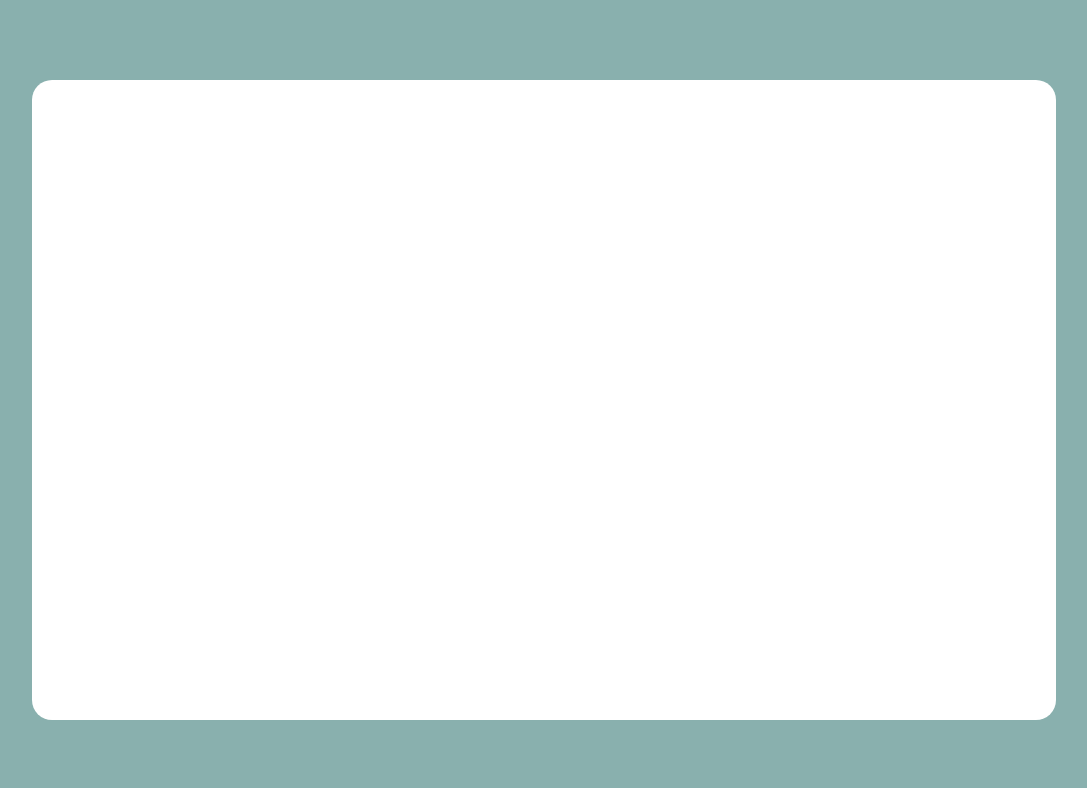
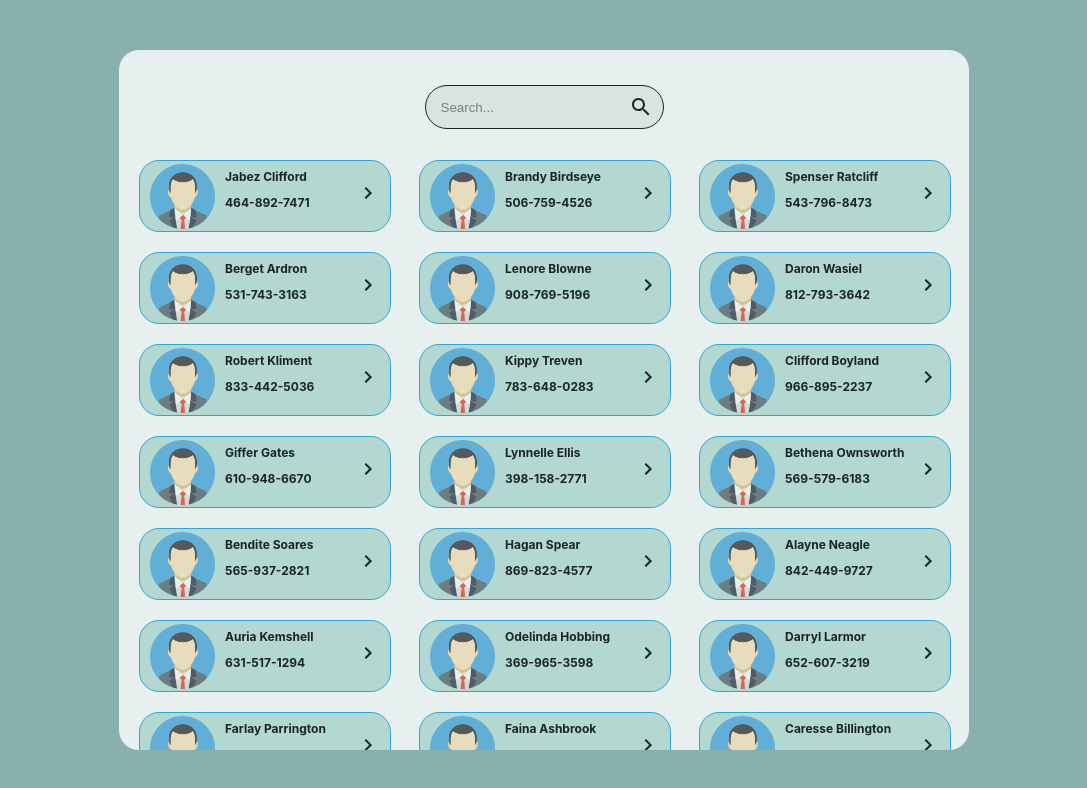
Before and after one commit to Estebanadm/Contact_Web_App, a React (Create React App) app: page / in a window 1280 px wide. Shown: the top 788 px of the page, without its empty margins (96-1183 px from the left). Built offline with nearby package versions, Linux system fonts and the light colour scheme.

Commit message:
Adding main contact list

```diff
--- a/src/App.css
+++ b/src/App.css
@@ -1,14 +1,14 @@
 .container{
   display: 'flex';
-  justifyContent:'center';
-  alignItems:'center';
+  justify-content:'center';
+  align-items:'center';
   height: '100vh';
 
 }
 .boxContainer {
   position: absolute;
-  width: 80%;
-  height: 80%;
+  width: 850px;
+  height: 700px;
   mix-blend-mode: normal;
   background-color: #FFFFFF;
   border-radius: 20px;
@@ -17,4 +17,33 @@
   bottom:0;
   left:0;
   right:0;
+  opacity: 0.8;
+  flexDirection:'row';
 }
+.headerContainer{
+  display: 'flex';
+  position:'relative';
+  height: 100px;
+  width: 100%;
+  align-items: center;
+  justify-content: center;
+  border-top-left-radius: 20px;
+  border-top-right-radius: 20px;
+  overflow: hidden;
+}
+.contactsContainer{
+  poisition:relative;
+  height: 600px;
+  display: grid;
+  grid-template-columns:1fr 1fr 1fr;
+  overflow-y: scroll;
+  border-bottom-left-radius: 20px;
+  border-bottom-right-radius: 20px;
+  padding-left: 10px;
+}
+
+
+::-webkit-scrollbar {
+  width: 0px;
+  background: transparent; /* make scrollbar transparent */
+}
--- a/src/App.js
+++ b/src/App.js
@@ -1,24 +1,54 @@
-import './App.css';
-import React, { useEffect } from 'react';
-import data from './Assets/Data/MOCK_DATA.json';
-import Box from '@mui/material/Box';
+/* eslint-disable no-unused-vars */
+import './App.css'
+import React, { useEffect, Fragment } from 'react'
+import data from './Assets/Data/MOCK_DATA.json'
+import Box from '@mui/material/Box'
+import SearchBar from './components/SearchBar/SearchBar';
+import { bindActionCreators } from 'redux';
+import { connect } from 'react-redux';
+import * as contactActions from './actions/contactActions';
+import ContactCard from './components/ContactCard/ContactCard';
 
-function App() {
-  const getData=()=>data;
+function App () {
+  const getData = () => data
   useEffect(() => {
-    //TODO:If the state is empty then get the information from the data json
-    //and dispatch it to the state
-    const data=getData();
-    console.log(data);
-  }, []);
+    // TODO:If the state is empty then get the information from the data json
+    // and dispatch it to the state
+    const data = getData()
+    console.log(data)
+  }, [])
   return (
     <div >
       <style>{'body {background-color:#89B0AE'}</style>
-      <div class={"container"}>
-        <Box class={"boxContainer"}></Box>
+      <div className={'container'}>
+        <Box className={'boxContainer'}>
+          <div className={'headerContainer'}>
+              <SearchBar/>
+          </div>
+          <div className={'contactsContainer'}>
+              {data.length > 0 && data.map((contact, index) => {
+                return(
+                  <Fragment key={index}>
+                    <ContactCard firstName={contact.first_name} lastName={contact.last_name} phoneNumber={contact.phoneNumber} id={index}/>
+                  </Fragment>
+                )
+              })}
+
+          </div>
+        </Box>
       </div>
     </div>
-  );
+  )
+}
+function mapStateToProps(state){
+  return {
+      contacts:state.contacts
+  }
+}
+function mapDispatchToProps(dispatch){
+  return {
+      action: bindActionCreators(contactActions,dispatch)
+  }
 }
 
-export default App;
+export default connect(mapStateToProps,mapDispatchToProps)(App);
--- /dev/null
+++ b/src/components/ContactCard/ContactCard.css
@@ -0,0 +1,58 @@
+.contactBox{
+    display:flex;
+    background-color: #BEE3DB;
+    width:220px;
+    padding:20px;
+    border-radius: 20px;
+    margin:10px;
+    height: 30px;
+    border: 1px solid #19A4DF;
+    left: 0%;
+    right: 0%;
+    top: 0%;
+    bottom: 0%;
+    flex-direction: row;
+    padding-left:10px;
+    cursor: pointer;
+    transition:transform 200ms ease-in;
+}
+.contactBox:hover{
+    transform:scale(1.1);
+}
+.profilePicture{
+    position:relative;
+    width:65px;
+    height:65px;
+    bottom:57%;
+}
+.contactInfo{
+    position:relative;
+    height:30px;
+    display:flex;
+    width:60%;
+    flex-direction:column;
+    bottom:20px;
+    left:10px;
+    rigt:25px;
+}
+.contactHeader{
+    position:relative;
+    height:30px;
+    display:flex;
+    font-size:12px;
+    font-weight: semi-bold;
+    font-style: normal;
+}
+.contactNumber{
+    position:relative;
+    height:30px;
+    display:flex;
+    font-size:12px;
+    font-weight: semi-bold;
+    font-style: normal;
+    bottom:5px;
+}
+.icon{
+    position:relative;
+    left:10px;
+}
--- /dev/null
+++ b/src/components/ContactCard/ContactCard.js
@@ -0,0 +1,28 @@
+import React , { Fragment }  from 'react'
+import "./ContactCard.css"
+import Box from '@mui/material/Box';
+import logo from '../../Assets/Images/Profile-1.png';
+import ChevronRightIcon from '@mui/icons-material/ChevronRight';
+
+
+function ContactCard({firstName,lastName,phoneNumber, id}) {
+    const onContactClick = () => {
+      console.log("Contact Card Clicked")
+    }
+    const contactName=`${firstName} ${lastName}`;
+    const phone=phoneNumber.replace(/(\d{3})(\d{3})(\d{4})/, "($1) $2-$3");
+    return(
+      <Fragment >
+        <Box className='contactBox' onClick={()=>onContactClick()}>
+          <img src={logo} className={"profilePicture"}/>
+          <div className={"contactInfo"}>
+            <h1 className={"contactHeader"}>{contactName}</h1>
+            <h1 className={"contactNumber"}>{phone}</h1>
+          </div>
+          <ChevronRightIcon className='icon'/>
+        </Box>
+      </Fragment>
+    );
+}
+
+export default ContactCard;
--- /dev/null
+++ b/src/components/SearchBar/SearchBar.css
@@ -0,0 +1,29 @@
+.search{
+    margin-top: 35px;
+    display: flex;
+}
+.searchBar{
+    position:absolute;
+    background-color: #F0EFEF;
+    border: 1px solid #000000;
+    border-radius: 25px;
+    width:220px;
+    height:40px;
+    margin: auto;
+    margin-top: 35px;
+    top:0;
+    bottom:0;
+    left:0;
+    right:0;
+    padding-left:15px;
+  }
+  .searchIcon{
+    position:relative;
+    height:30px;
+    width:30px;
+    top:10px;
+    left:100px;
+    display:'grid';
+    place-items:center;
+    margin: auto;
+  }
--- /dev/null
+++ b/src/components/SearchBar/SearchBar.js
@@ -0,0 +1,16 @@
+import React from 'react'
+import "./SearchBar.css"
+import SearchIcon from '@mui/icons-material/Search';
+
+function SearchBar({data}) {
+    return(
+        <div className={"search"}>
+            <input placeholder="Search..." type="text" className={'searchBar'}/>
+            <div className="searchIcon">
+                <SearchIcon />
+            </div>
+        </div>
+    );
+}
+
+export default SearchBar;
```
Also changed, not shown: package.json (+1 -6 lines), src/components/ContactCards.js (deleted, +0 -33 lines), .eslintrc.js (added), .eslintrc.json (added), src/Assets/Images/Profile-1.png (added), src/actions/contactActions.js (renamed from src/actions/add_to_contacts.js), 1 other file (tests, documents, lock files or other folders).
